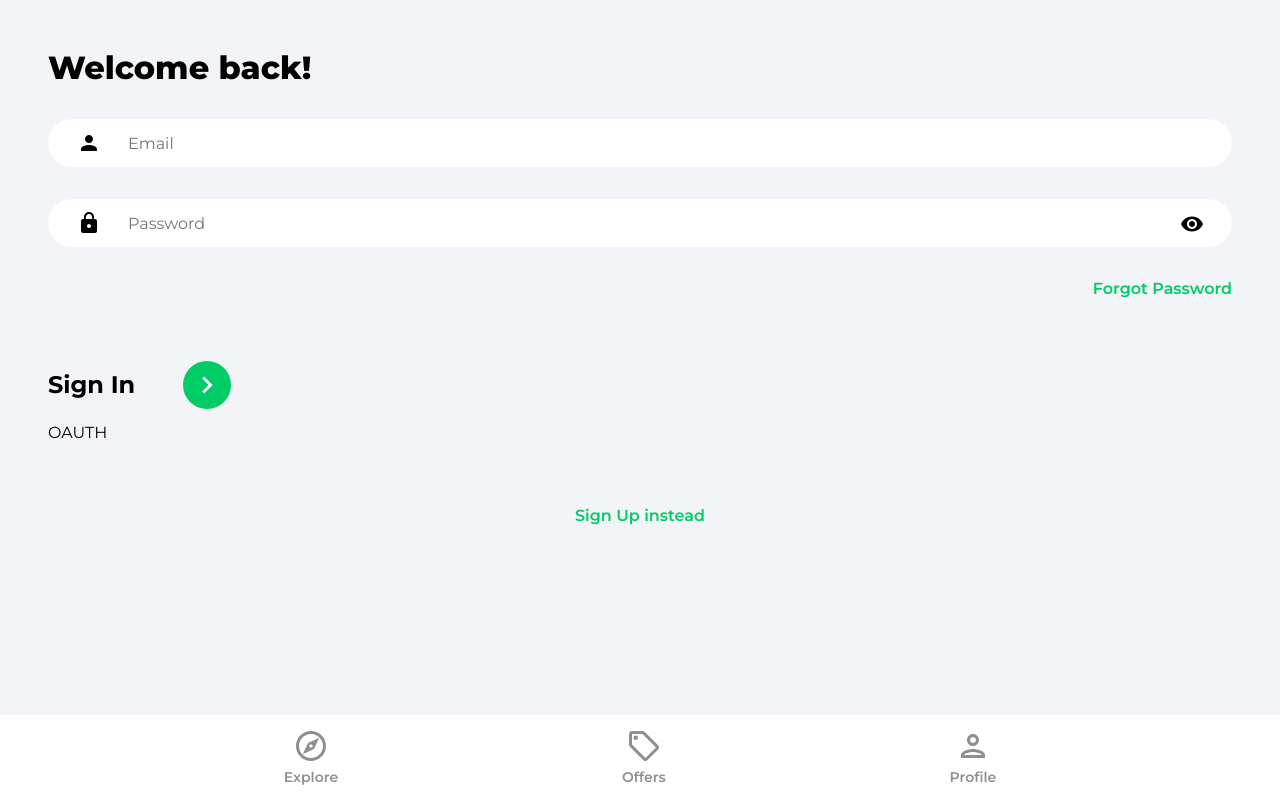
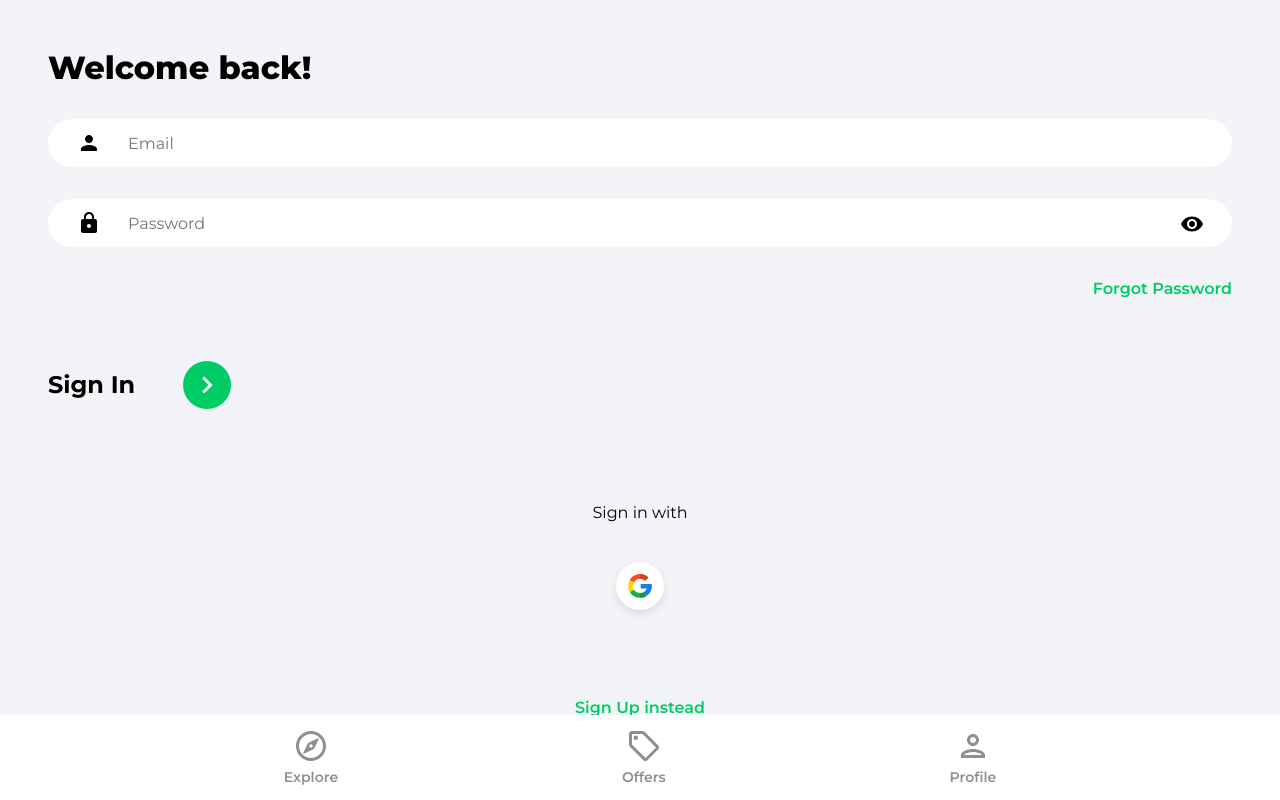
Before and after one commit to anoj-kt/homely, a React (Create React App) app: page /sign-in in a window 1280 px wide. Built offline with nearby package versions, Linux system fonts and the light colour scheme; no server answers.

Commit message:
Added google login link button

```diff
--- a/src/components/OAuth.jsx
+++ b/src/components/OAuth.jsx
@@ -7,9 +7,19 @@ import { db } from '../firebase.config'
 import googleIcon from '../assets/svg/googleIcon.svg'
 
 function OAuth () {
+    const navigate = useNavigate();
+    const location = useLocation();
+
+    const onGoogleClick = () => {
+
+    }
+
     return (
-        <div>
-            OAUTH
+        <div className="socialLogin">
+            <p>Sign {location.pathname === "/sign-up"? "up" : "in"} with</p>
+            <button className="socialIcon__div" onClick={onGoogleClick}>
+                <img src={googleIcon} alt="google" className="socialIcon__img" />
+            </button>
         </div>
     )
 }
--- a/src/index.css
+++ b/src/index.css
@@ -210,6 +210,31 @@ button {
   margin-bottom: 3rem;
 }
 
+.socialLogin {
+  margin-top: 4rem;
+  display: flex;
+  flex-direction: column;
+  align-items: center;
+}
+
+.socialIcon__div {
+  cursor: pointer;
+  display: flex;
+  justify-content: center;
+  align-items: center;
+  padding: 0.75rem;
+  margin: 1.5rem;
+  width: 3rem;
+  height: 3rem;
+  background-color: #ffffff;
+  border-radius: 50%;
+  box-shadow: 0 4px 8px 0 rgba(0, 0, 0, 0.1);
+}
+
+.socialIcon__img {
+  width: 100%;
+}
+
 .name__input {
   margin-bottom: 2rem;
   background: url('./assets/svg/badgeIcon.svg') #ffffff 2.5% center no-repeat;
```
